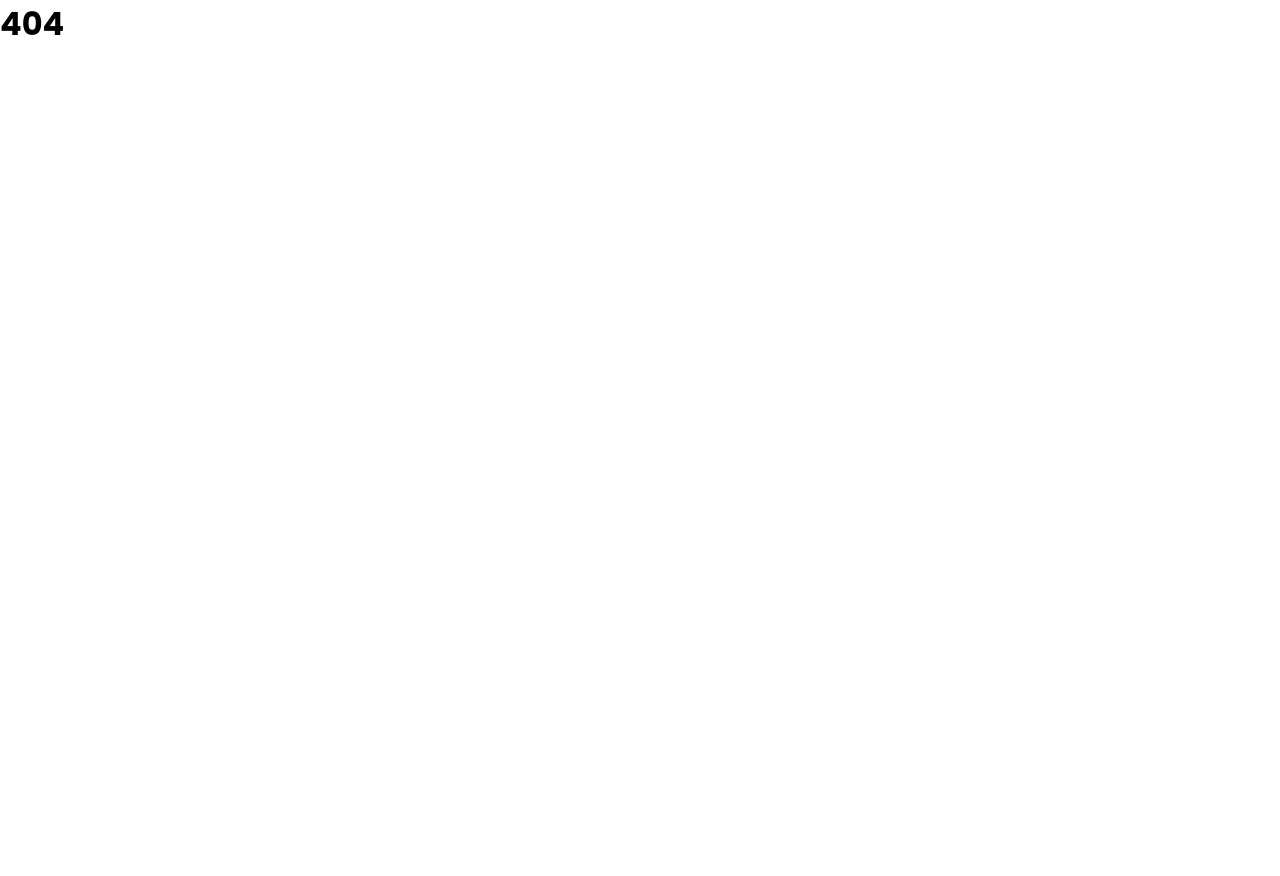
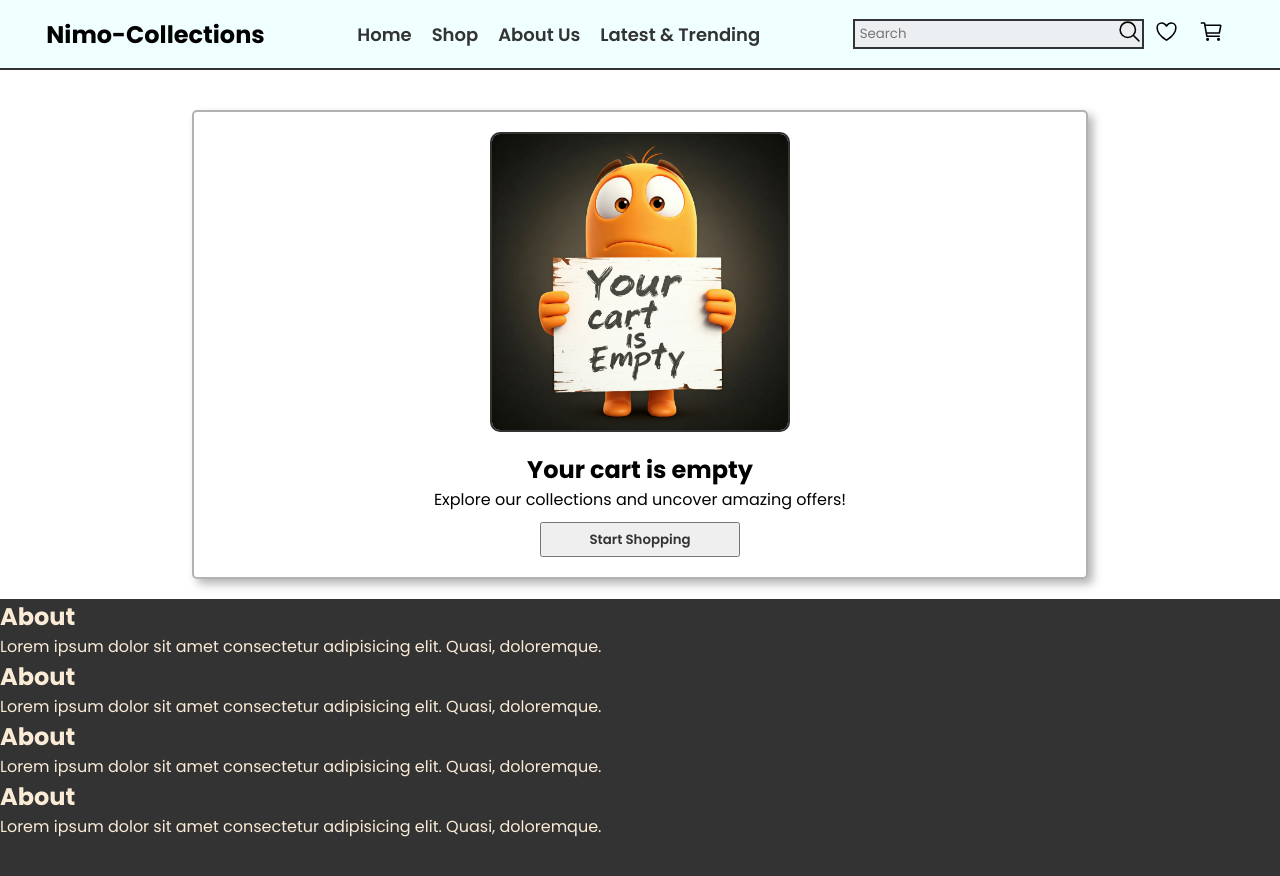
Before and after one commit to nattzchukwumela/nimo_collections_front_end, a React (Vite) app: page /cart in a window 1280 px wide. Shown: the top 876 px of the page. Before the commit the page ends 800 px from the top, so only its background shows below. Built offline with nearby package versions, Linux system fonts and the light colour scheme.

Commit message:
the cart page design is up and ready

```diff
--- a/src/App.jsx
+++ b/src/App.jsx
@@ -5,6 +5,7 @@ import { Shop } from "./pages/Shop/Shop.jsx";
 import { NotFound } from "./pages/404.jsx";
 import { Trending } from './pages/Trending/Trending.jsx'
 import { PDP } from "./pages/PDP/PDP.jsx";
+import { Cart } from "./pages/Cart/Cart.jsx";
 
 
 function App() {
@@ -15,6 +16,7 @@ function App() {
           <Route path="/" element={<Home />} />
           <Route path="/shop" element={<Shop />} />
           <Route path="/trending" element={<Trending />} />
+          <Route path="/cart" element={<Cart />} />
           <Route path={`/pdp/:id`} element={<PDP />} />
           <Route path="not-found" element={<NotFound />} />
           <Route path="*" element={<NotFound />} />
--- a/src/component/Navbar/Navbar.jsx
+++ b/src/component/Navbar/Navbar.jsx
@@ -1,21 +1,18 @@
-
-
 import search from '../../assets/icons/search-outline.svg'
 import heart from '../../assets/icons/heart-outline.svg'
 import cart from '../../assets/icons/cart-outline.svg'
 import './navbar.css'
 import { Link } from 'react-router-dom';
 
-
 export function Navbar() {
     return (
-        <header>
+        <header role="banner">
             <div className="logo">
                 <h2>Nimo-Collections</h2>
             </div>
-            <nav>
+            <nav role="navigation" aria-label="Main navigation">
                 <ul>
-                    <li><Link to='/'>Home</Link></li>
+                    <li><Link to='/' aria-current="page">Home</Link></li>
                     <li><Link to='/shop'>Shop</Link></li>
                     <li><Link to='/about-us'>About Us</Link></li>
                     <li><Link to='/latest'>Latest & Trending</Link></li>
@@ -23,16 +20,27 @@ export function Navbar() {
             </nav>
             <div className='search-section'>
                 <label>
-                    <input type="search" name="search" id="search" placeholder='Search' />
-                    <button type="submit" title='submit button'>
-                        <img src={search} alt="" width="25px" />
+                    <input
+                        type="search"
+                        name="search"
+                        id="search"
+                        placeholder='Search'
+                        aria-label="Search products"
+                    />
+                    <button
+                        type="submit"
+                        aria-label="Submit search"
+                    >
+                        <img src={search} alt="" role="presentation" width="25px" />
                     </button>
                 </label>
-                <button className='nav-btn'>
-                    <img src={heart} alt="" width="25px" />
+                <button className='nav-btn' aria-label="Favorites">
+                    <img src={heart} alt="" role="presentation" width="25px" />
                 </button>
                 <button className='nav-btn'>
-                    <img src={cart} alt="" width="25px" />
+                    <Link to="/cart" aria-label="Shopping cart">
+                        <img src={cart} alt="" role="presentation" width="25px" />
+                    </Link>
                 </button>
             </div>
         </header>
--- a/src/pages/Cart/Cart.jsx
+++ b/src/pages/Cart/Cart.jsx
@@ -1,11 +1,23 @@
-
+import { Link } from 'react-router-dom';
 import { Footer } from '../../component/Footer/Footer';
 import { Navbar } from '../../component/Navbar/Navbar';
+import './cart.css'
+import cart from '../../assets/cart/cart.jpeg'
 
 export function Cart() {
     return (<>
         <Navbar />
-        cart item
+        <section className="cart-container">
+            <div className="cart-image">
+                <img src={cart} alt="cart img" height={"100%"} width={"100%"} />
+            </div>
+            <h2>Your cart is empty</h2>
+            <p>Explore our collections and uncover amazing offers!</p>
+
+            <button type="button" className="btn">
+                <Link to="/shop">Start Shopping</Link>
+            </button>
+        </section>
         <Footer />
     </>)
 }
--- a/src/pages/Cart/cart.css
+++ b/src/pages/Cart/cart.css
@@ -0,0 +1,38 @@
+.cart-container {
+    padding: 20px;
+    margin-inline: auto;
+    width: 70%;
+    justify-items: center;
+    border-radius: 5px;
+    border: 2px solid rgba(0, 0, 0, 0.3);
+    margin-bottom: 20px;
+    box-shadow: 5px 5px 10px rgba(0, 0, 0, 0.3);
+
+    .cart-image {
+        border: 2px solid #333;
+        width: 300px;
+        height: 300px;
+        border-radius: 10px;
+        overflow: hidden;
+        margin-bottom: 20px;
+
+        img {
+            width: 100%;
+            height: 100%;
+            object-fit: cover;
+        }
+    }
+
+    .btn {
+        width: 200px;
+        height: 35px;
+        cursor: pointer;
+        font-weight: 600;
+        margin-top: 10px;
+
+        a {
+            color: #333;
+            text-decoration: none;
+        }
+    }
+}
```
Also changed, not shown: src/assets/cart/cart.jpeg (added).
